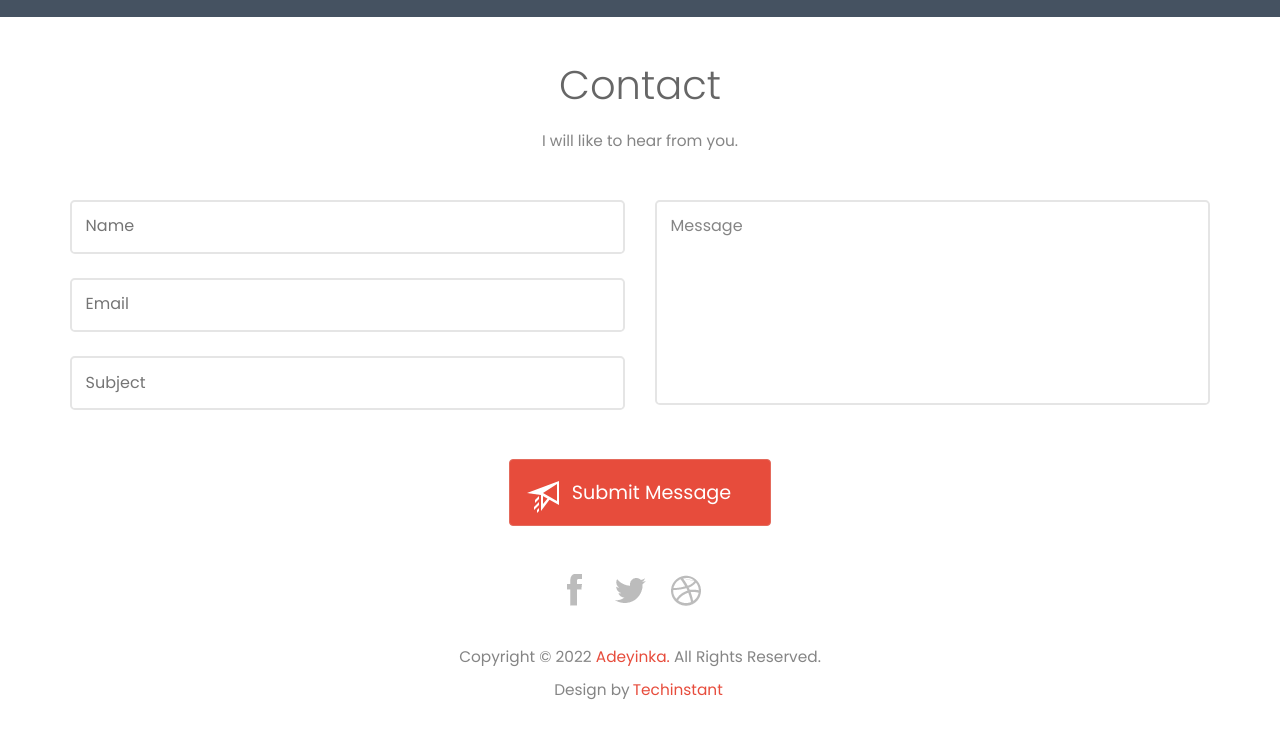
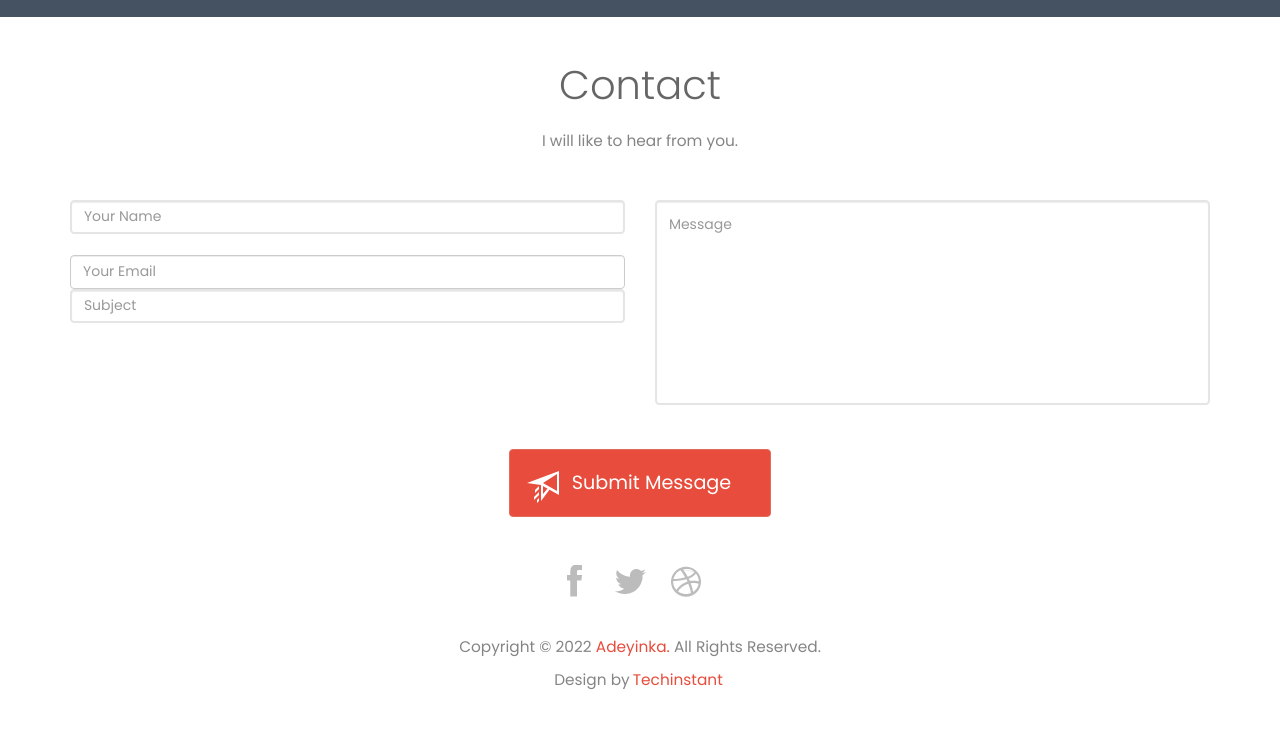
Before and after one commit to CHRISEMMANUEL/ADEYINKA.FIDSON, a plain HTML site: page index.html in a window 1280 px wide. Shown: the part 3616-4355 px from the top of the page. Drawn offline with nearby package versions, Linux system fonts and the light colour scheme.

Commit message:
new update

```diff
--- a/index.html
+++ b/index.html
@@ -329,12 +329,12 @@ License URL: http://creativecommons.org/licenses/by/3.0/
 				<div class="row contact-form">
 					<form action="https://formspree.io/f/mgednrzz" method="POST">
 						<div class="col-md-6 text-box">
-							<input type="text" placeholder="Name" requred>
-							<input type="text" placeholder="Email" required>
-							<input type="text" placeholder="Subject" required>
+							<input type="text" name="name" class="form-control" id="name" placeholder="Your Name" required>
+							<input type="email" class="form-control" name="email" id="email" placeholder="Your Email" required>
+							<input type="text" class="form-control" name="subject" id="subject" placeholder="Subject" required>
 						</div>
 						<div class="col-md-6 textarea">
-							<textarea>Message</textarea>
+							<textarea class="form-control" name="message" rows="5" placeholder="Message" required></textarea>
 						</div>
 						<div class="clearfix"> </div><br />
 						<input class="btn btn-primary btn-red-lg" type="submit" value="Submit Message" />
```
